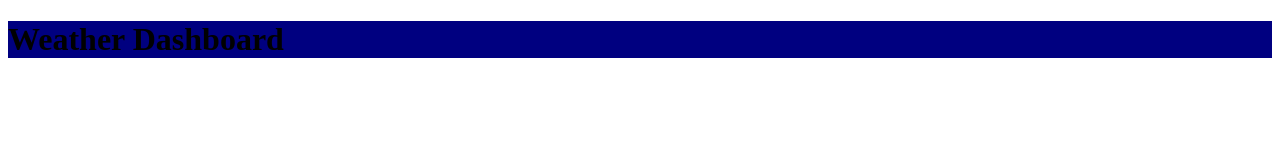
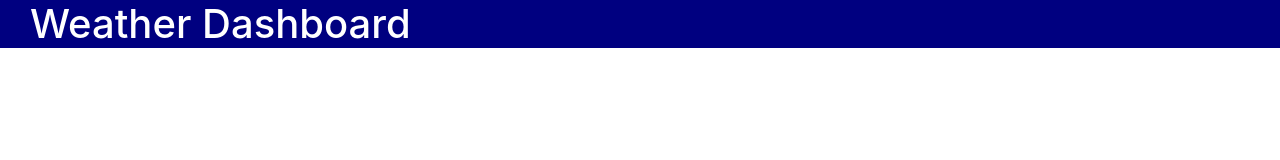
Before and after one commit to jugrajn/weather_dashboard, a plain HTML site: page index.html in a window 1280 px wide. Drawn offline with nearby package versions, Linux system fonts and the light colour scheme.

Commit message:
linked bootstrap stylesheet

```diff
--- a/Assets/style.css
+++ b/Assets/style.css
@@ -1,3 +1,7 @@
 header {
     background-color: navy;
 }
+
+h1 {
+    color: #fff;
+}
--- a/index.html
+++ b/index.html
@@ -5,12 +5,13 @@
     <meta http-equiv="X-UA-Compatible" content="IE=edge">
     <meta name="viewport" content="width=device-width, initial-scale=1.0">
     <title>Weather Dashboard</title>
+    <link rel="stylesheet" href="https://cdn.jsdelivr.net/npm/bootstrap@4.6.0/dist/css/bootstrap.min.css" integrity="sha384-B0vP5xmATw1+K9KRQjQERJvTumQW0nPEzvF6L/Z6nronJ3oUOFUFpCjEUQouq2+l" crossorigin="anonymous">
     <link rel="stylesheet" href="./Assets/style.css">
 </head>
 
 <body>
-    <header>
-        <h1>Weather Dashboard</h1>
+    <header class="container-fluid">
+        <h1 class="col-lg">Weather Dashboard</h1>
     </header>
     <div></div>
 
```
